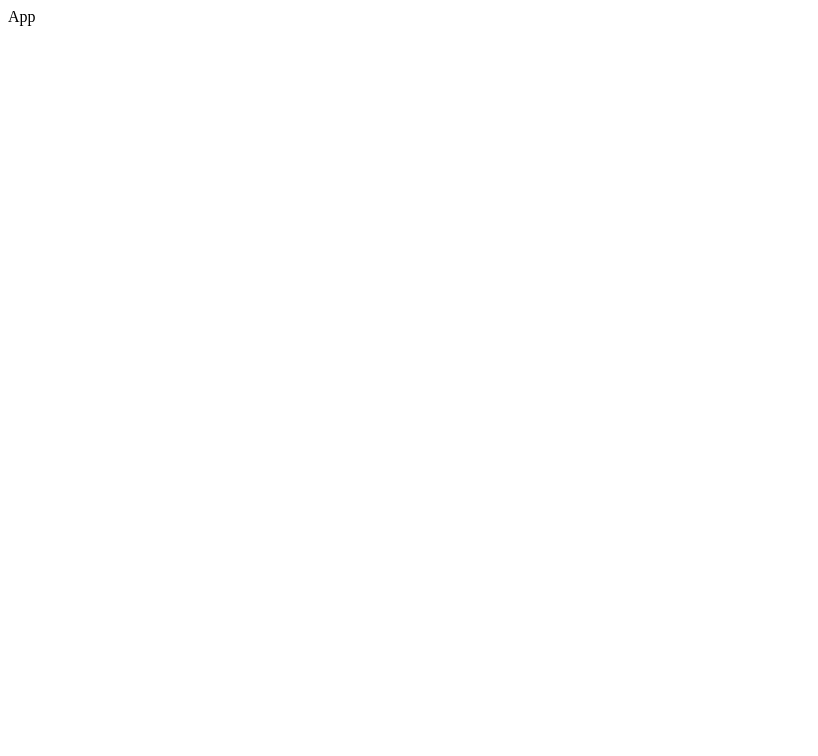
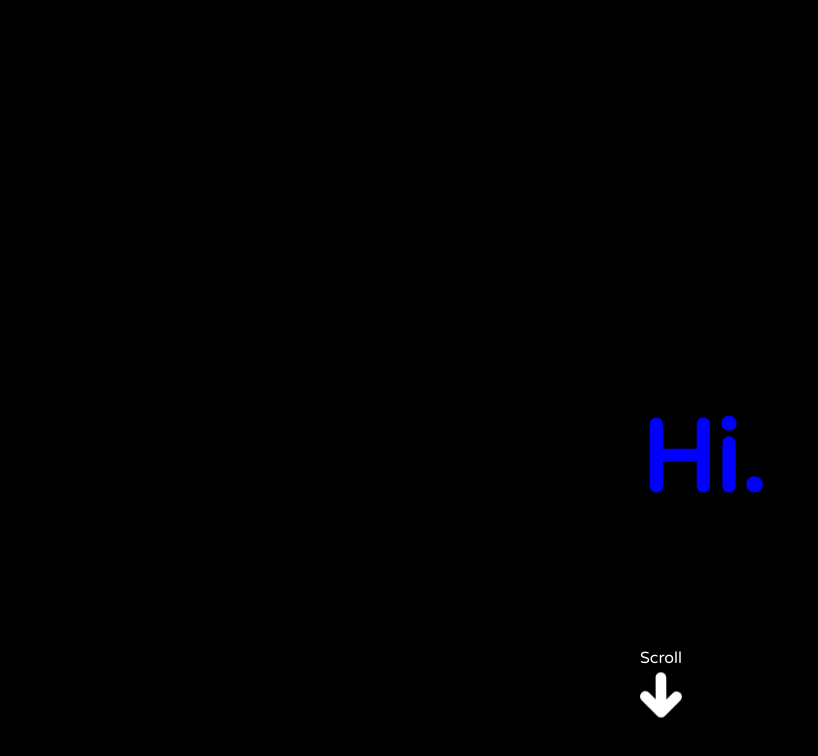
Before and after one commit to jatinsu/website, a React (Vite) app: page / in a window 1280 px wide. Shown: the top 756 px of the page, without its empty margins (0-818 px from the left). Built offline with nearby package versions, Linux system fonts and the light colour scheme.

Commit message:
Added Hi and scroll text

```diff
--- a/src/App.css
+++ b/src/App.css
@@ -0,0 +1,70 @@
+@import url('https://fonts.googleapis.com/css2?family=Varela+Round&display=swap');
+
+body{
+    background-color: black;
+    color: blue;
+    font-family: 'Varela Round', sans-serif;
+}
+
+.hi-text{
+    position: absolute;
+    top: 50%;
+    left: 50%;
+    font-weight: bold;
+    font-size: 100px;
+    animation: animate 1s;
+
+}
+
+.test{
+    min-height: 100%;
+    /* border:10px solid red; */
+    height: 80vh
+}
+
+.scroll-element{
+    position: absolute;
+    left:50%;
+    color: white;
+    opacity: 0;
+    justify-content: center;
+    animation: appear 2s 2s forwards;
+}
+
+.animate-scroll{
+    animation: animate 2s 2s forwards;
+    animation: up-down 2s infinite;
+}
+
+@keyframes appear{
+    0%{
+        opacity: 0;
+        transform: translateY(100%);
+    }
+    100%{
+        opacity: 1;
+        transform: translateY(0%);
+    }
+
+}
+
+@keyframes up-down{
+    0%{
+        transform: translateY(10%);
+    }
+    50%{
+        transform: translateY(-5%);
+    }
+    100%{
+        transform: translateY(10%);
+    }
+}
+
+@keyframes animate{
+    0%{
+        transform: scale(0.5);
+    }
+    100%{
+        transform: scale(1);
+    }
+}
--- a/src/App.tsx
+++ b/src/App.tsx
@@ -1,8 +1,25 @@
 import React from 'react'
+import { useEffect } from 'react'
+import './App.css'
+import DownArrow from './icons/down-arrow.svg'
 
 function App() {
+
   return (
-    <div>App</div>
+    <>
+      <section>
+        <span className="hi-text">Hi.</span>
+
+      </section>
+      {/* find a better way to do this */}
+      <div className="test"></div>
+      <div className='scroll-element'>
+        Scroll
+        <div>
+          <img className='animate-scroll' src={DownArrow} alt="Down Arrow" />
+        </div>
+      </div>
+    </>
   )
 }
 
```
Also changed, not shown: src/icons/down-arrow.svg (added).
